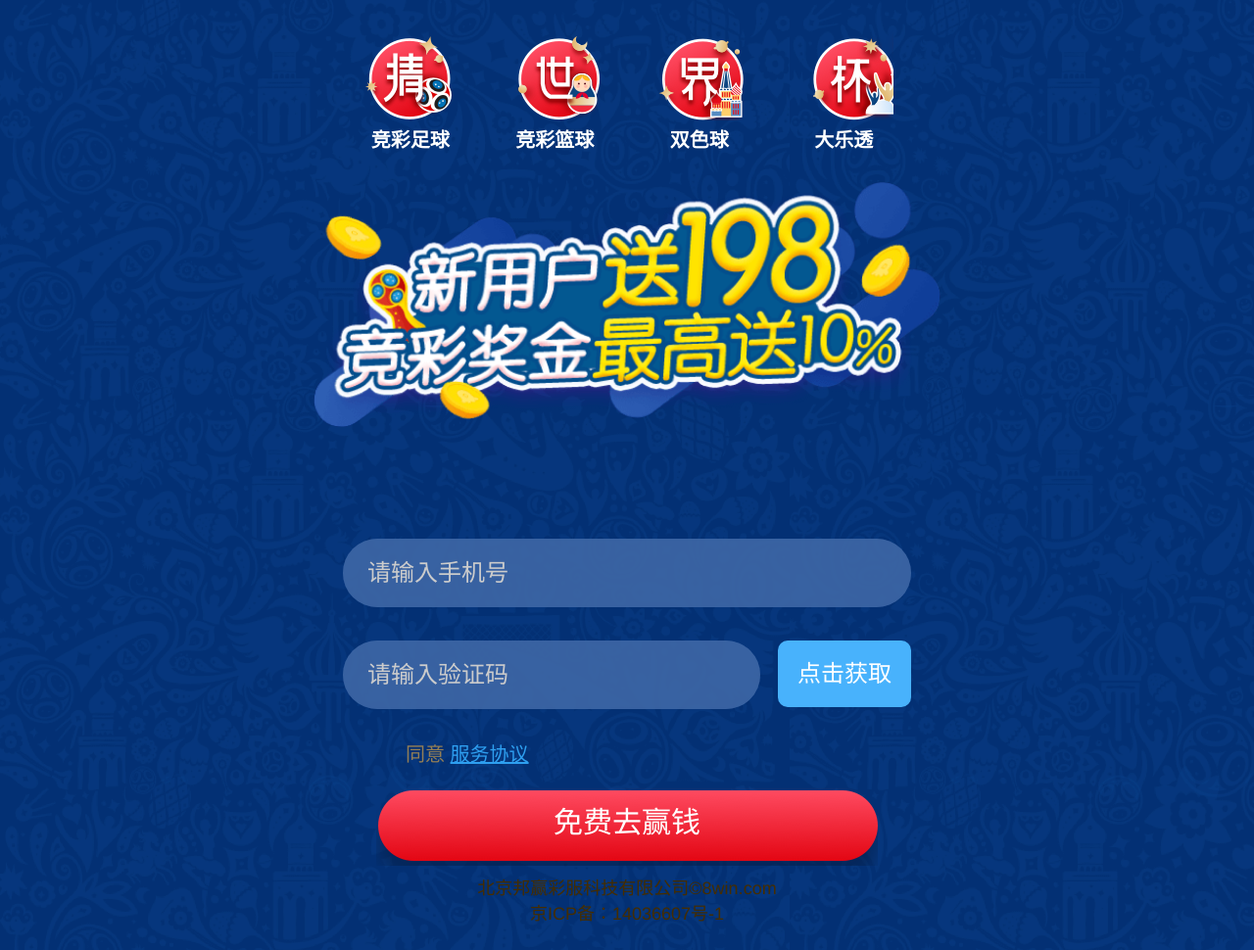
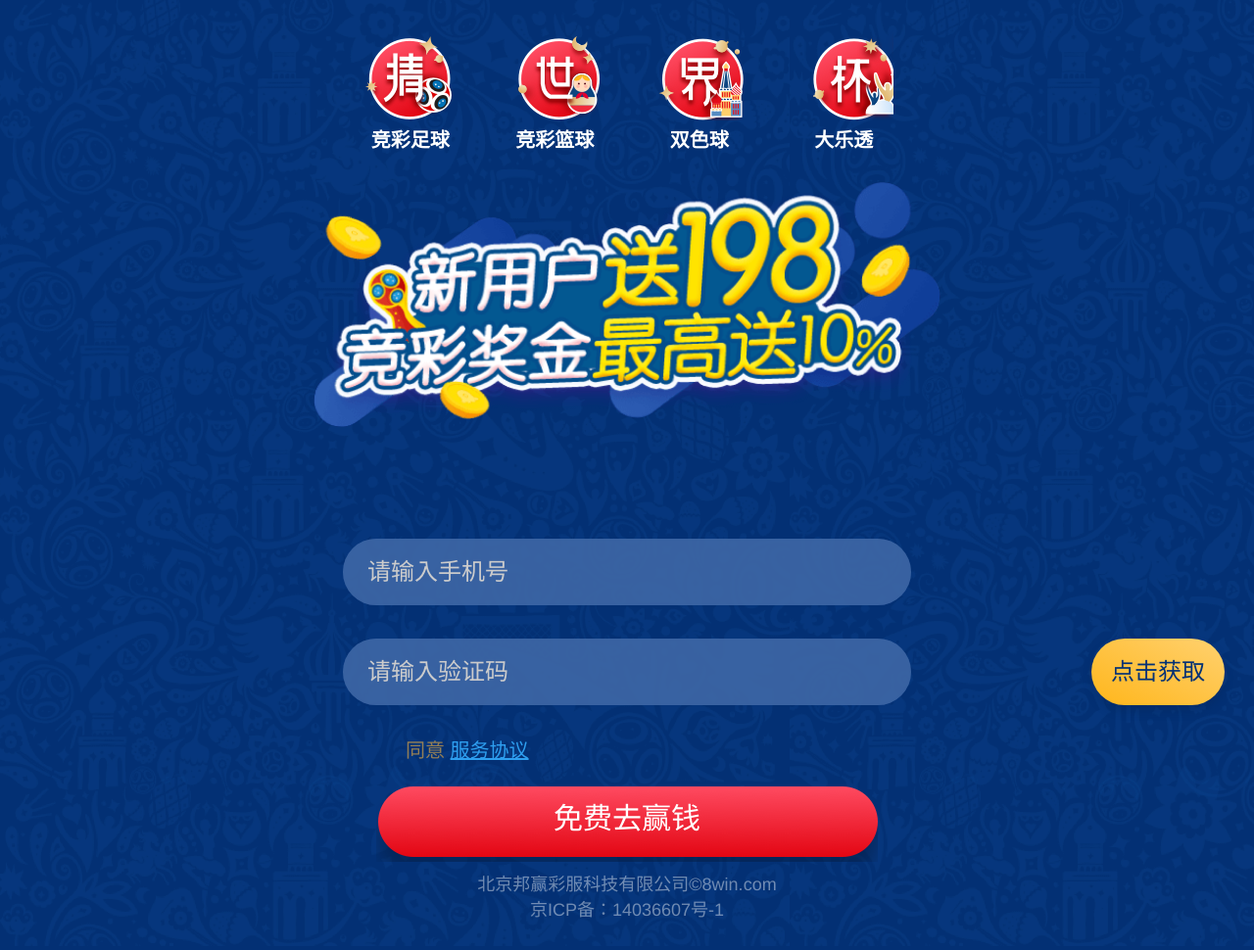
Before and after one commit to tangweikun/zy-register, a plain HTML site: page public/index.html in a window 1280 px wide. Shown: the whole page at 98% size. Drawn offline with Linux system fonts and the light colour scheme.

Commit message:
:lipstick: Update UI of button

```diff
--- a/public/css/index.css
+++ b/public/css/index.css
@@ -19,15 +19,27 @@
 .banner{ width: 6.4rem; height: 3.3rem; background: url(../img/bg_20180424.jpg) no-repeat; background-size: 100% auto;margin-top: 0.3rem; }
 .reg{ padding: .34rem .3rem .1rem; }
 .reg-in{ display: -webkit-box; }
-.reg-field{ height: .7rem; background-color:rgba(65,106,168,0.64); border-radius: 1rem; padding: 0 0; display: -webkit-box; -webkit-box-flex: 1; box-sizing: border-box;}
+.reg-field{ height: .68rem; background-color:rgba(65,106,168,0.64); border-radius: 1rem; padding: 0 0; display: -webkit-box; -webkit-box-flex: 1; box-sizing: border-box;}
 .reg-field label{ display: -webkit-box; width: .78rem; border-right: 2px solid #947f56; -webkit-box-pack:center; -webkit-box-align:center;}
 .reg-field label i{ display: block; width: .32rem; height: .32rem;}
 .reg-field label i.icon-phone{ background-position: -3.92rem 0; }
 .reg-field label i.icon-code{ background-position: -4.24rem 0;}
-.reg-field input{ border: none; height: .7rem; padding: 0 .25rem; font-size: .24rem; line-height: .42rem; display: block; -webkit-box-flex: 1; background-color:rgba(65,106,168,0.64); border-radius: 1rem;}
+.reg-field input{ border: none; height: .68rem; padding: 0 .25rem; font-size: .24rem; line-height: .42rem; display: block; -webkit-box-flex: 1; background-color:rgba(65,106,168,0.64); border-radius: 1rem;}
 .reg-field input::-webkit-input-placeholder{ color: #ccc; }
-.reg-sub{ padding-left: .18rem;}
-.reg-sub a{ border-radius: .1rem; text-align: center; font-size: .24rem; line-height: .68rem; color: #fff; display: block; width: 1.36rem; height: .68rem; background-color: #48b2fc; }
+.reg-sub{ position: absolute; border-radius: 1rem; right: 0.3rem;}
+.reg-sub a{
+  border-radius: 1rem;
+  text-align: center;
+  font-size: .24rem;
+  line-height: .68rem;
+  color: #023175;
+  display: block;
+  width: 1.36rem;
+  height: .68rem;
+  background-color: #48b2fc;
+  background-image: linear-gradient(-153deg, #FFD06C 4%, #FFB71E 96%);
+  box-shadow: 0 .06rem .1rem 0 rgba(8,36,80,0.29);
+}
 .reg-sub a.disabled{ color: #999; background-color: #ddd; }
 .reg-tip{ padding-left: .3rem; height: .34rem; font-size: .2rem; line-height: .34rem; color: #947f56; }
 .reg-tip a{ text-decoration: underline; }
@@ -39,7 +51,7 @@
 .reg-agree a{ text-decoration: underline; color: #2e9ff0; }
 .reg-submit{ padding: .24rem 0 0; text-align: center; }
 .reg-submit input{ border: none; background-position: 0 -1.03rem; width: 5.12rem; height: .78rem; line-height: .66rem; padding-bottom: .12rem; font-size: .3rem; color: #fff; }
-.copyright{ text-align: center; padding-bottom: .24rem; font-size: .18rem; line-height: .26rem; color: #452d00; }
+.copyright{ text-align: center; padding-bottom: .24rem; font-size: .18rem; line-height: .26rem; color: rgba(255,255,255,0.43); }
 
 
 .flow h2,.flow dl dt,.applist li a,.explain li i{ background: url(../img/rallbgs.png) no-repeat; background-size: 6.4rem auto;}
```
